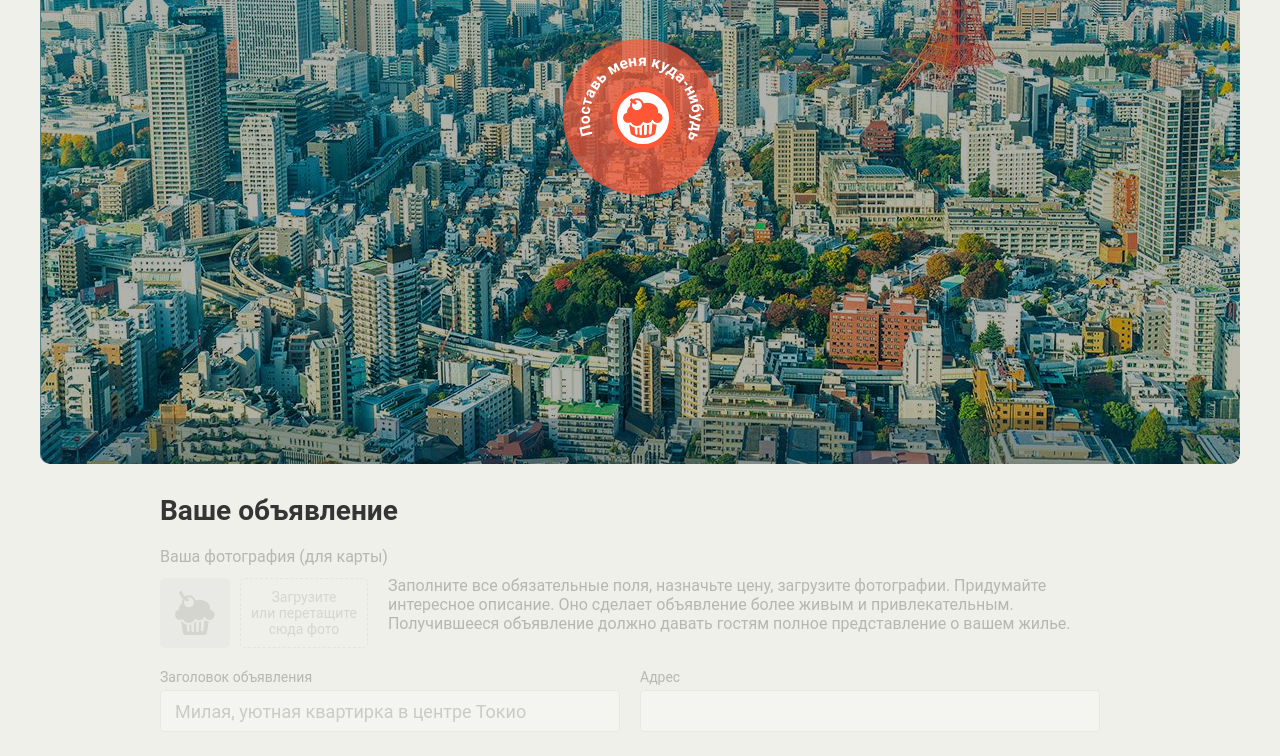
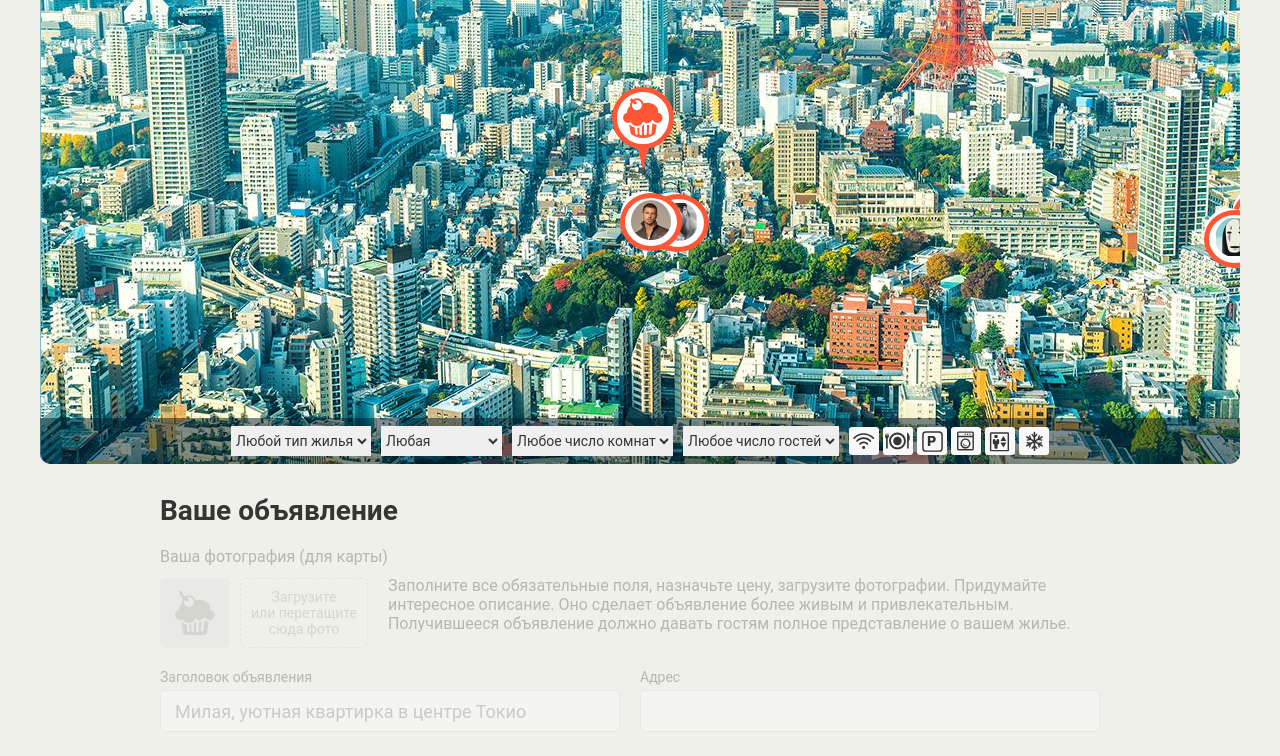
Before and after one commit to AdmiralBankir/971067-keksobooking-18, a website: page index.html in a window 1280 px wide. Shown: the part 286-1042 px from the top of the page. Drawn offline with Linux system fonts and the light colour scheme; files whose address does not match are found by name.

Commit message:
Задание 1

```diff
--- a/js/main.js
+++ b/js/main.js
@@ -0,0 +1,109 @@
+'use strict';
+
+var AVATAR_SAMPLE = 'img/avatars/user';
+var TITLE = 'Заголовок предложения';
+var ADDRESS = '600, 350';
+var TYPE = ['palace', 'flat', 'house', 'bungalo'];
+var CHECK_IN_OR_OUT = ['12:00', '13:00', '14:00'];
+var FEATURES = ['wifi', 'dishwasher', 'parking', 'washer', 'elevator', 'conditioner'];
+var DESC = 'Строка с описанием';
+var PHOTO_SAMPLE = '"http://o0.github.io/assets/images/tokyo/hotel';
+var maxWidthMap = 600;
+var MIN_Y_MAP = 130;
+var MAX_Y_MAP = 160;
+
+var randomInt = function (min, max) {
+  var rand = min + Math.random() * (max - min);
+
+  return Math.floor(rand);
+};
+
+var createFeaturesArray = function () {
+  var features = [];
+  var featuresLen = randomInt(1, FEATURES.length);
+  for (var i = 0; i < featuresLen; i++) {
+    features.push(FEATURES[randomInt(0, FEATURES.length)]);
+  }
+  return features;
+};
+
+var createPhotosArray = function () {
+  var photos = [];
+  var photosLen = randomInt(1, 10);
+  for (var i = 0; i < photosLen; i++) {
+    photos.push(PHOTO_SAMPLE + i + '.jpg');
+  }
+  return photos;
+};
+
+var createMoch = function () {
+  var moch = [];
+  for (var i = 0; i < 8; i++) {
+    moch[i] = {
+      author: {
+        avatar: AVATAR_SAMPLE + '0' + randomInt(1, 8) + '.png'
+      },
+
+      offer: {
+        title: TITLE,
+
+        address: ADDRESS,
+
+        price: randomInt(0, 1000),
+
+        type: TYPE[randomInt(0, TYPE.length)],
+
+        rooms: randomInt(0, 10),
+
+        guests: randomInt(0, 10),
+
+        checkin: CHECK_IN_OR_OUT[randomInt(0, CHECK_IN_OR_OUT.length)],
+
+        checkout: CHECK_IN_OR_OUT[randomInt(0, CHECK_IN_OR_OUT.length)],
+
+        features: createFeaturesArray(),
+
+        description: DESC,
+
+        photos: createPhotosArray()
+      },
+
+      location: {
+        x: randomInt(0, maxWidthMap),
+        y: randomInt(MIN_Y_MAP, MAX_Y_MAP)
+      }
+    };
+  }
+  return moch;
+};
+
+var map = document.querySelector('.map');
+map.classList.remove('map--faded');
+
+maxWidthMap = map.offsetWidth;
+var moch = createMoch();
+
+var mapPins = document.querySelector('.map__pins');
+var mapPinMain = mapPins.querySelector('.map__pin--main');
+var pinTemplate = document.querySelector('#pin').content.querySelector('.map__pin');
+
+var createPin = function (pinAttr) {
+  var pin = pinTemplate.cloneNode(true);
+  var img = pin.querySelector('img');
+
+  var pinWidth = img.width;
+  var pinHeight = img.height;
+
+  pin.style = 'left:' + String(pinAttr.location.x - pinWidth / 2) + 'px;' + 'top:' + String(pinAttr.location.y - pinHeight) + 'px;';
+  img.src = pinAttr.author.avatar;
+  img.alt = pinAttr.offer.title;
+
+  return pin;
+};
+
+var fragment = document.createDocumentFragment();
+for (var i = 0; i < moch.length; i++) {
+  fragment.appendChild(createPin(moch[i]));
+}
+
+mapPinMain.appendChild(fragment);
```
Also changed, not shown: index.html (+3 -0 lines).
